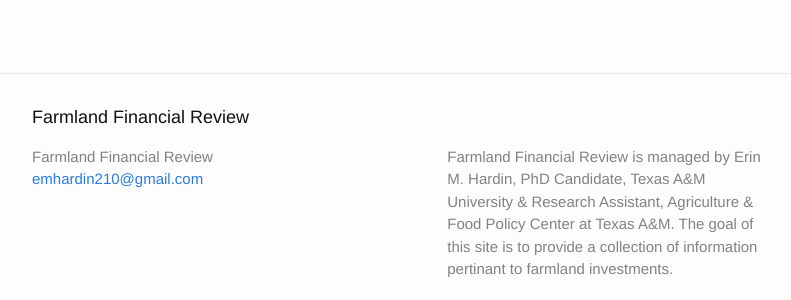
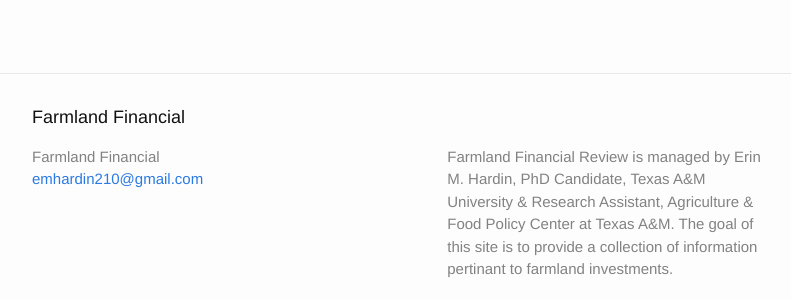
Before and after one commit to emhardin/farmlandfinancial, a Jekyll site: the page built from index.html, in a window 1280 px wide and 900 px high, scrolled down 3156 px. Shown: the part 559-859 px from the top of the window, without its empty margins (238-1029 px from the left). Built offline with Jekyll 4.4.1, drawn with Linux system fonts in a browser that asks for light colours; nearby versions of some CDN libraries; some of the changed text lies outside the part shown.

Commit message:
Update title and email address

```diff
--- a/_config.yml
+++ b/_config.yml
@@ -6,7 +6,7 @@
 # 'jekyll serve'. If you change this file, please restart the server process.
 
 # Site settings
-title: Farmland Financial Review
+title: Farmland Financial
 email: emhardin210@gmail.com
 description: > # this means to ignore newlines until "baseurl:"
   Farmland Financial Review is managed by Erin M. Hardin, PhD Candidate, Texas A&M University & Research Assistant, Agriculture & Food Policy Center at Texas A&M.  The goal of this site is to provide a collection of information pertinant to farmland investments.
```
